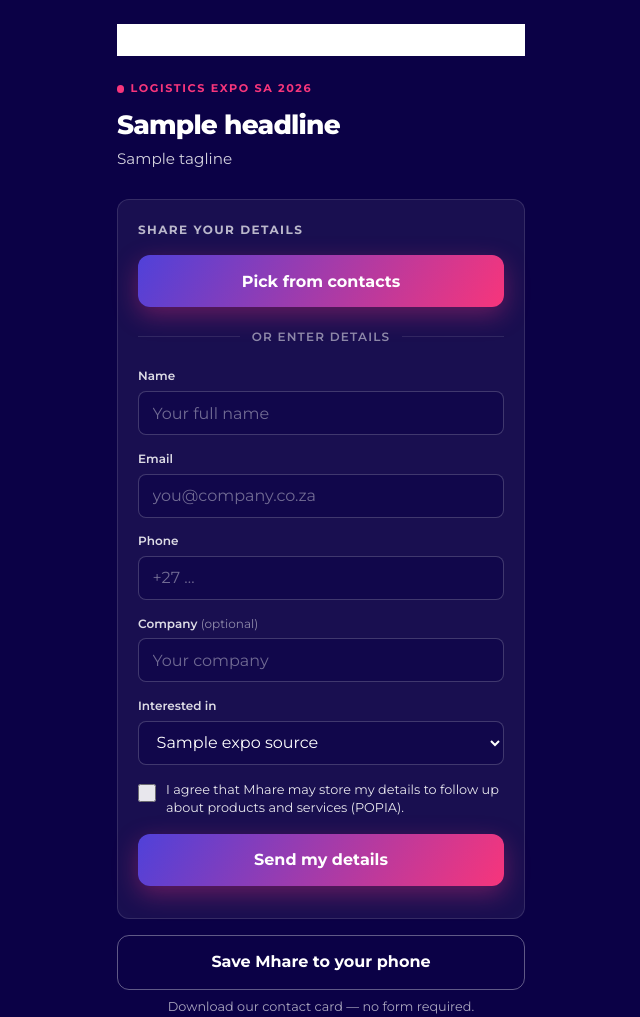
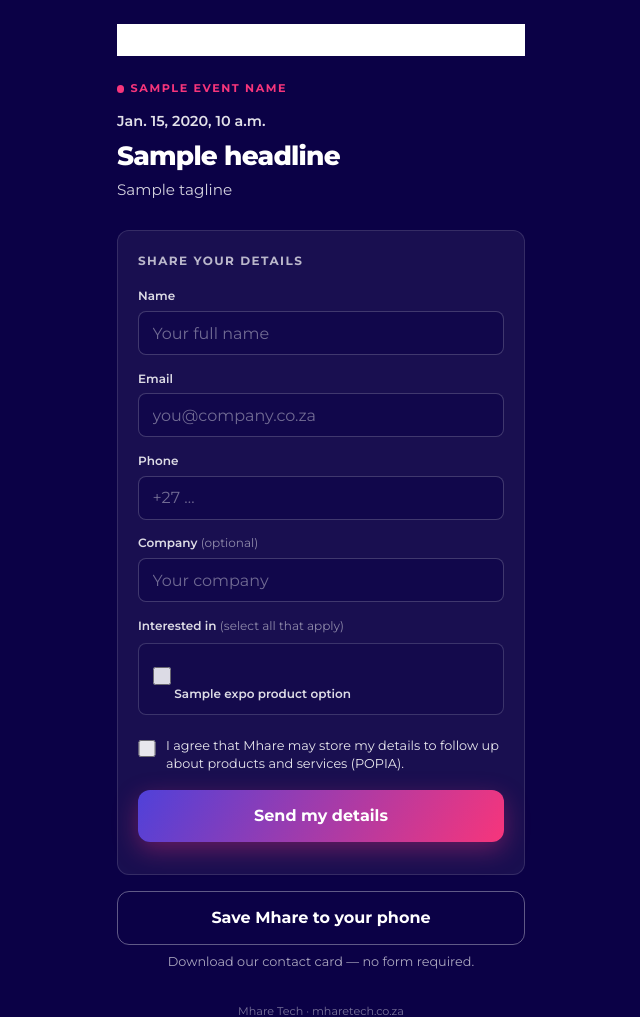
Before and after one commit to MhareConsulting/mharetech, a Django app: template templates/expo_connect.html in a window 1280 px wide. Shown: the top 1017 px of the page, without its empty margins (319-959 px from the left). Run offline with Django 4.2, Linux system fonts and the light colour scheme; the template is opened without the code that fills it: most values are stand-ins (such as "Sample title", 1, 10 or a date in 2020); grey boxes are pictures that could not be loaded.

Commit message:
Sloane Connect branding, hide contact picker on iOS, multi-select interests

```diff
--- a/static/css/expo.css
+++ b/static/css/expo.css
@@ -42,6 +42,13 @@ body.expo-page {
   height: 0.45rem;
   border-radius: 50%;
   background: var(--magenta);
+}
+
+.expo-event-date {
+  font-size: 0.9rem;
+  font-weight: 600;
+  opacity: 0.88;
+  margin-bottom: 0.5rem;
 }
 
 .expo-headline {
@@ -178,6 +185,48 @@ body.expo-page {
   color: var(--space-blue);
 }
 
+.expo-optional {
+  opacity: 0.6;
+  font-weight: 400;
+}
+
+.expo-field-label {
+  display: block;
+  font-size: 0.75rem;
+  font-weight: 600;
+  margin-bottom: 0.5rem;
+  opacity: 0.85;
+}
+
+.expo-check-group {
+  display: flex;
+  flex-direction: column;
+  gap: 0.5rem;
+}
+
+.expo-check {
+  display: flex;
+  align-items: center;
+  gap: 0.65rem;
+  padding: 0.65rem 0.85rem;
+  border: 1px solid rgba(255, 255, 255, 0.2);
+  border-radius: 8px;
+  background: rgba(11, 1, 70, 0.35);
+  font-size: 0.95rem;
+  cursor: pointer;
+}
+
+.expo-check input {
+  width: 1.15rem;
+  height: 1.15rem;
+  flex-shrink: 0;
+  accent-color: var(--magenta);
+}
+
+.expo-picker-block[hidden] {
+  display: none !important;
+}
+
 .expo-consent {
   display: flex;
   align-items: flex-start;
--- a/templates/expo_connect.html
+++ b/templates/expo_connect.html
@@ -2,7 +2,7 @@
 {% load static %}
 
 {% block title %}Connect · {{ source.label }} · Mhare Tech{% endblock %}
-{% block description %}Share your contact at Logistics Expo SA 2026 — {{ source.label }}{% endblock %}
+{% block description %}Share your contact at {{ event_name }} — {{ source.label }}{% endblock %}
 
 {% block body_class %}expo-page{% endblock %}
 
@@ -18,12 +18,13 @@
   <div class="expo-thanks">
     <div class="expo-thanks-icon" aria-hidden="true">✓</div>
     <h1>Thank you</h1>
-    <p>We have your details and will follow up soon.</p>
+    <p>We have your details and will follow up after {{ event_name }}.</p>
     <a class="expo-btn expo-btn-secondary" href="{% url 'expo_vcard' %}">Save Mhare to your phone</a>
-    <p class="expo-hint" style="margin-top:1rem">Booth · Logistics Expo SA 2026</p>
+    <p class="expo-hint" style="margin-top:1rem">{{ event_name }} · {{ event_date }}</p>
   </div>
   {% else %}
-  <div class="expo-badge"><span class="expo-badge-dot"></span> Logistics Expo SA 2026</div>
+  <div class="expo-badge"><span class="expo-badge-dot"></span> {{ event_name }}</div>
+  <p class="expo-event-date">{{ event_date }}</p>
   <h1 class="expo-headline">{{ source.headline }}</h1>
   <p class="expo-tagline">{{ source.tagline }}</p>
 
@@ -33,13 +34,15 @@
 
   <div class="expo-card">
     <h2>Share your details</h2>
-    <p id="expo-picker-status" class="expo-picker-status" role="status"></p>
-    <button type="button" class="expo-btn expo-btn-primary" id="expo-pick-contact" hidden>
-      Pick from contacts
-    </button>
-    <p id="expo-picker-hint" class="expo-hint" hidden>Available on Android Chrome — fills the form below.</p>
 
-    <div class="expo-divider">or enter details</div>
+    <div id="expo-picker-block" class="expo-picker-block" hidden>
+      <button type="button" class="expo-btn expo-btn-primary" id="expo-pick-contact">
+        Pick from contacts
+      </button>
+      <p class="expo-hint">Android Chrome only — fills the form below.</p>
+      <p id="expo-picker-status" class="expo-picker-status" role="status"></p>
+      <div class="expo-divider">or enter details</div>
+    </div>
 
     <form id="expo-form" method="post" action="{% url 'expo_submit' %}" novalidate>
       {% csrf_token %}
@@ -65,17 +68,21 @@
                value="{{ form_values.phone|default:'' }}" placeholder="+27 …" />
       </div>
       <div class="expo-field">
-        <label for="expo-company">Company <span style="opacity:0.6;font-weight:400">(optional)</span></label>
+        <label for="expo-company">Company <span class="expo-optional">(optional)</span></label>
         <input type="text" id="expo-company" name="company" autocomplete="organization"
                value="{{ form_values.company|default:'' }}" placeholder="Your company" />
       </div>
       <div class="expo-field">
-        <label for="expo-interest">Interested in</label>
-        <select id="expo-interest" name="interest" required>
-          {% for key, label in expo_sources %}
-          <option value="{{ key }}" {% if src == key %}selected{% endif %}>{{ label }}</option>
+        <span class="expo-field-label" id="expo-interest-label">Interested in <span class="expo-optional">(select all that apply)</span></span>
+        <div class="expo-check-group" role="group" aria-labelledby="expo-interest-label">
+          {% for key, label in expo_product_options %}
+          <label class="expo-check">
+            <input type="checkbox" name="interest" value="{{ key }}"
+                   {% if key in selected_interests %}checked{% endif %} />
+            <span>{{ label }}</span>
+          </label>
           {% endfor %}
-        </select>
+        </div>
       </div>
 
       <label class="expo-consent">
@@ -99,22 +106,28 @@
 <script>
 (function () {
   const form = document.getElementById('expo-form');
+  const pickerBlock = document.getElementById('expo-picker-block');
   const pickBtn = document.getElementById('expo-pick-contact');
-  const pickHint = document.getElementById('expo-picker-hint');
   const pickStatus = document.getElementById('expo-picker-status');
   const submitBtn = document.getElementById('expo-submit-btn');
 
-  const supportsContacts = 'contacts' in navigator && 'ContactsManager' in window;
-  if (supportsContacts) {
-    pickBtn.hidden = false;
-    pickHint.hidden = false;
+  function supportsContactPicker() {
+    const ua = navigator.userAgent || '';
+    const isAndroid = /Android/i.test(ua);
+    return isAndroid
+      && 'contacts' in navigator
+      && typeof navigator.contacts.select === 'function';
+  }
+
+  if (supportsContactPicker()) {
+    pickerBlock.hidden = false;
   }
 
   pickBtn.addEventListener('click', async function () {
+    pickStatus.textContent = '';
+    pickStatus.classList.remove('is-visible');
     try {
-      const props = ['name', 'email', 'tel'];
-      const opts = { multiple: false };
-      const contacts = await navigator.contacts.select(props, opts);
+      const contacts = await navigator.contacts.select(['name', 'email', 'tel'], { multiple: false });
       if (!contacts || !contacts.length) return;
       const c = contacts[0];
       if (c.name && c.name.length) {
@@ -130,13 +143,27 @@
       pickStatus.classList.add('is-visible');
     } catch (err) {
       if (err.name !== 'AbortError') {
-        pickStatus.textContent = 'Could not read contacts. Please type your details below.';
+        pickStatus.textContent = 'Could not open contacts. Please enter your details below.';
         pickStatus.classList.add('is-visible');
       }
     }
   });
 
   form.addEventListener('submit', async function (e) {
+    const checked = form.querySelectorAll('input[name="interest"]:checked');
+    if (!checked.length) {
+      e.preventDefault();
+      let errEl = document.querySelector('.expo-error');
+      if (!errEl) {
+        errEl = document.createElement('div');
+        errEl.className = 'expo-error';
+        errEl.setAttribute('role', 'alert');
+        form.closest('.expo-card').insertAdjacentElement('beforebegin', errEl);
+      }
+      errEl.textContent = 'Please select at least one product you are interested in.';
+      return;
+    }
+
     e.preventDefault();
     submitBtn.disabled = true;
     submitBtn.textContent = 'Sending…';
```
Also changed, not shown: website/expo.py (+52 -14 lines), website/tests.py (+34 -2 lines), website/views.py (+32 -55 lines).
